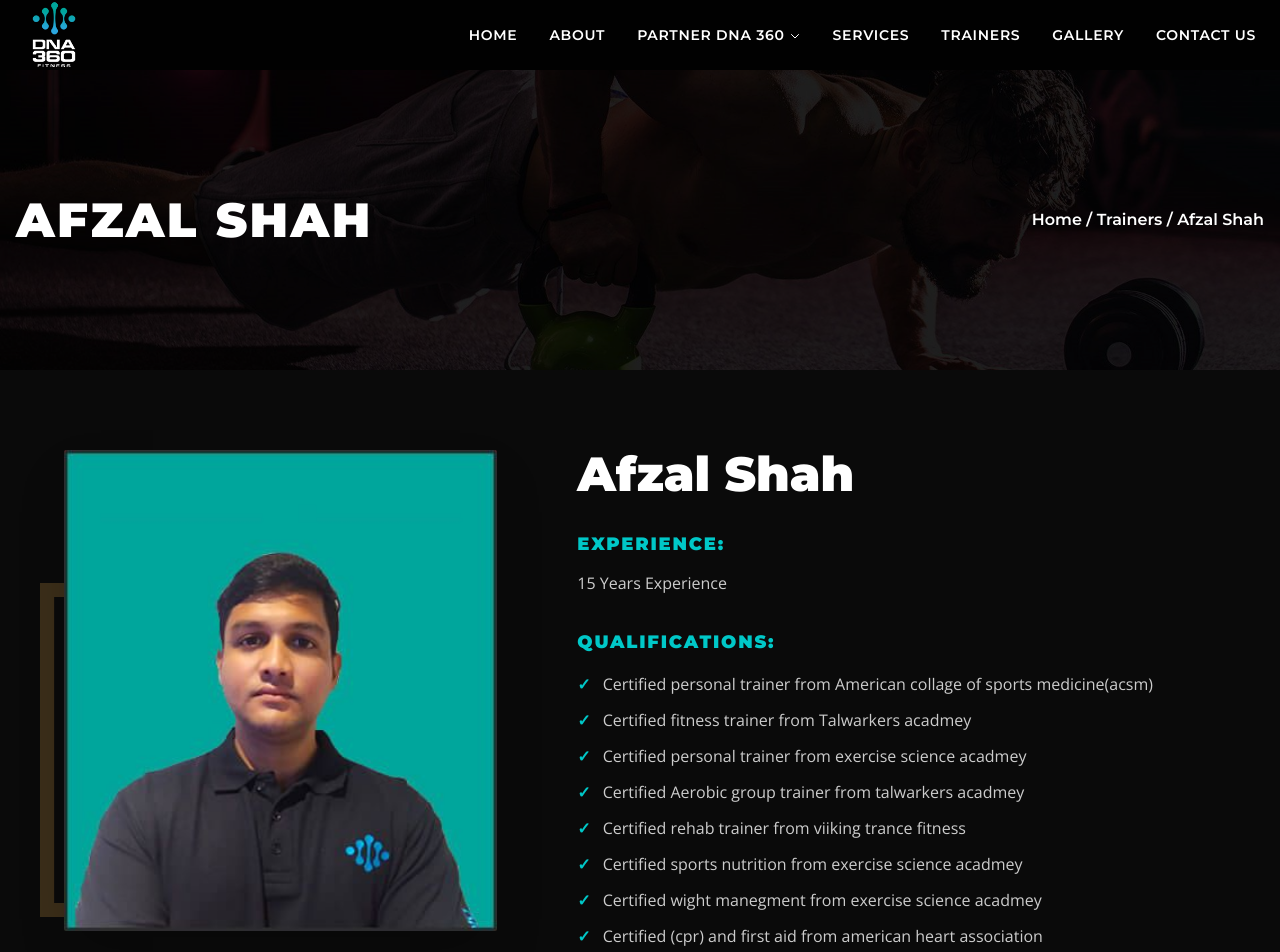
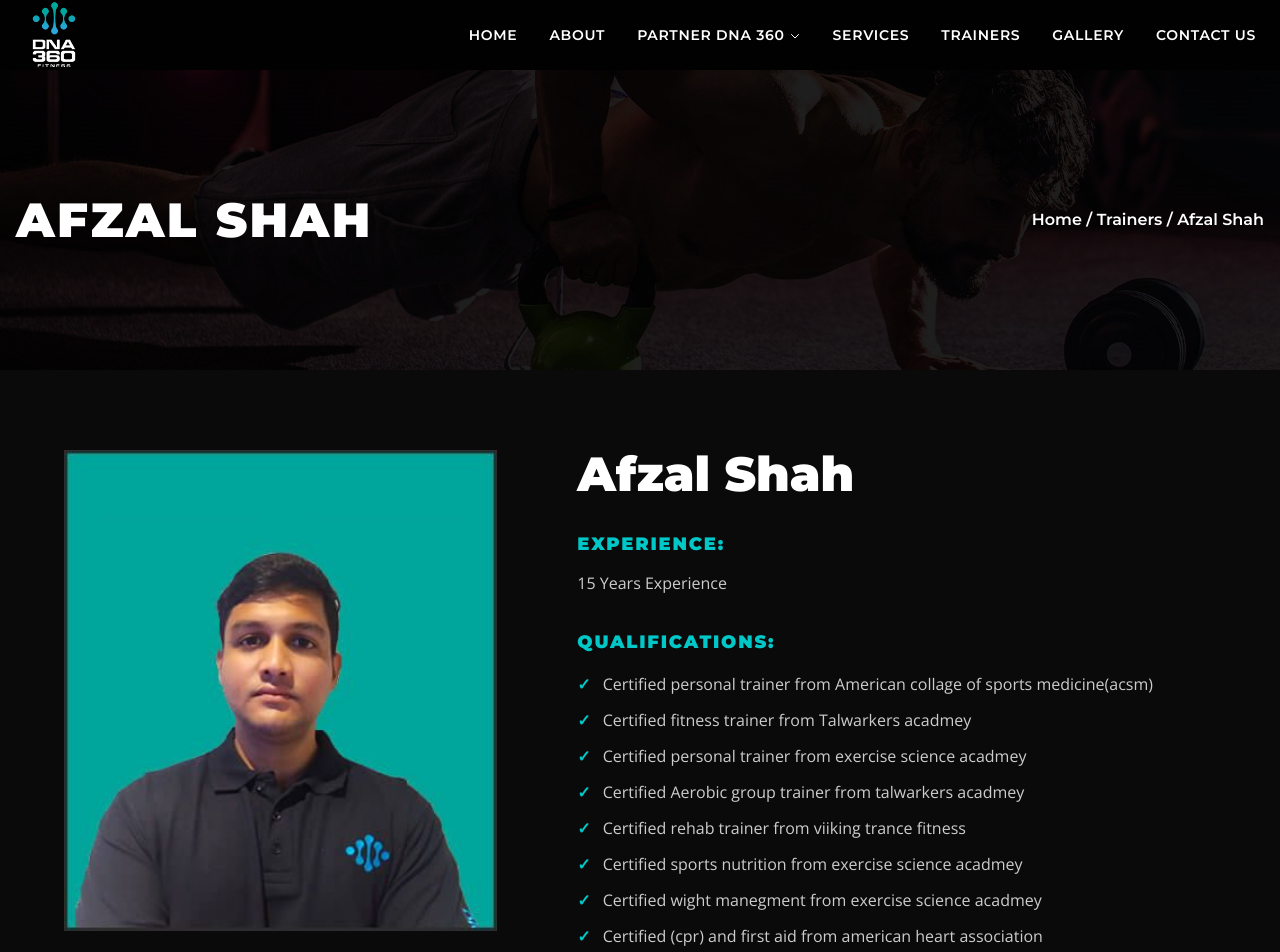
Before and after one commit to ke7innnn/dna360, a Next.js app: page /trainers/afzal-shah in a window 1280 px wide. Shown: the top 952 px of the page. Built offline with nearby package versions, Linux system fonts and the light colour scheme.

Commit message:
fix: remove shadow and decoration overlay from individual trainer photo

```diff
--- a/app/trainers/[slug]/page.tsx
+++ b/app/trainers/[slug]/page.tsx
@@ -46,25 +46,12 @@ export default function TrainerDetail({ params }: { params: { slug: string } })
             <div className="grid grid-cols-1 lg:grid-cols-12 gap-12 lg:gap-20">
 
               {/* Left Column: Image */}
-              <div className="lg:col-span-5 relative">
-                {/* Yellow abstract square graphic in background */}
-                <div className="absolute -top-6 -left-6 w-[80%] h-[80%] z-0 opacity-20">
-                  <Image
-                    src="/images/square-yellow.svg"
-                    alt="Decorative square"
-                    fill
-                    unoptimized
-                    className="object-contain"
-                  />
-                </div>
-
-                <div className="relative z-10 w-full overflow-hidden rounded-sm shadow-2xl">
-                  <img
-                    src={trainer.imageDetail}
-                    alt={trainer.name}
-                    className="w-full h-auto object-cover"
-                  />
-                </div>
+              <div className="lg:col-span-5">
+                <img
+                  src={trainer.imageDetail}
+                  alt={trainer.name}
+                  className="w-full h-auto object-cover"
+                />
               </div>
 
               {/* Right Column: Info */}
```
